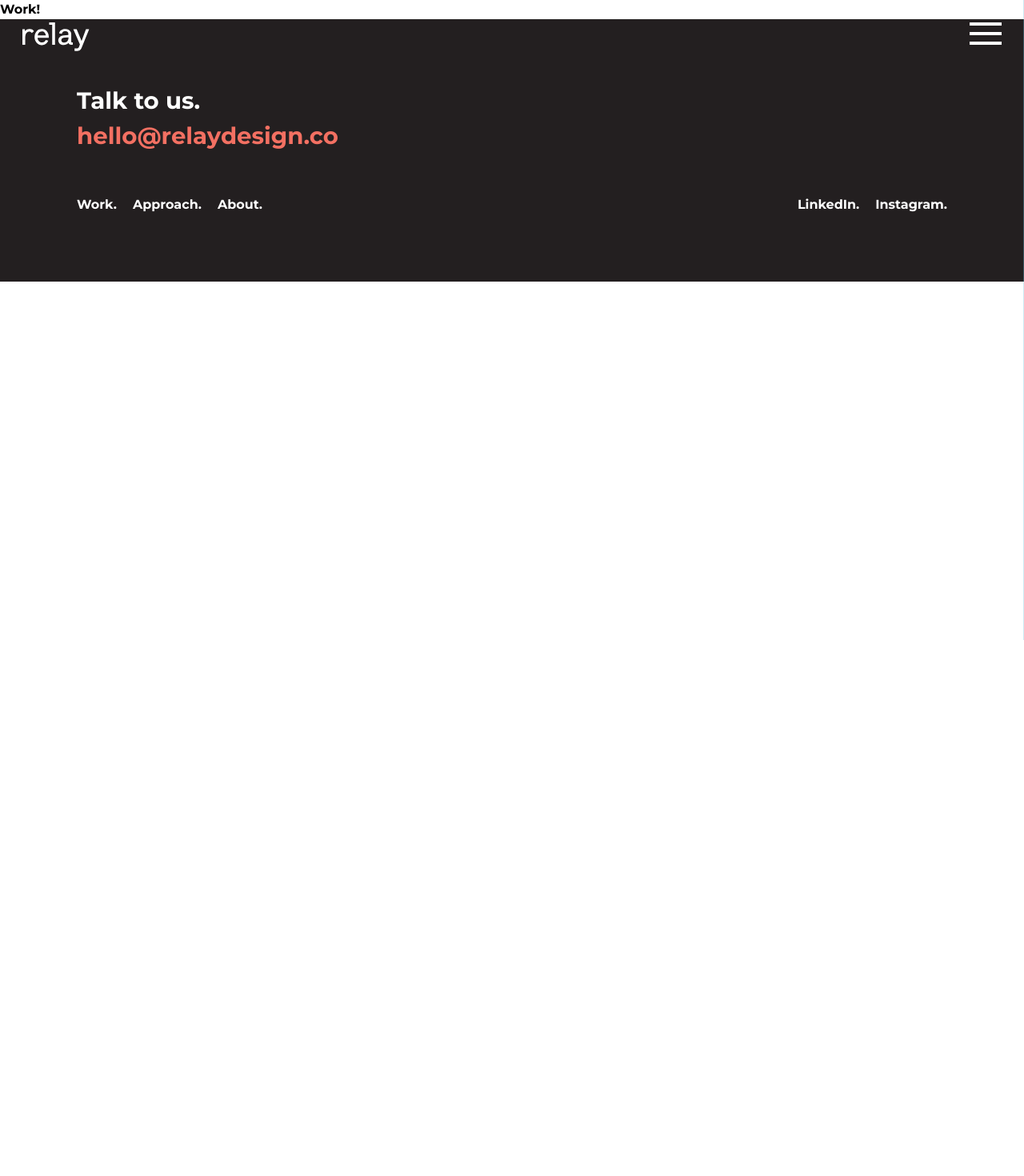
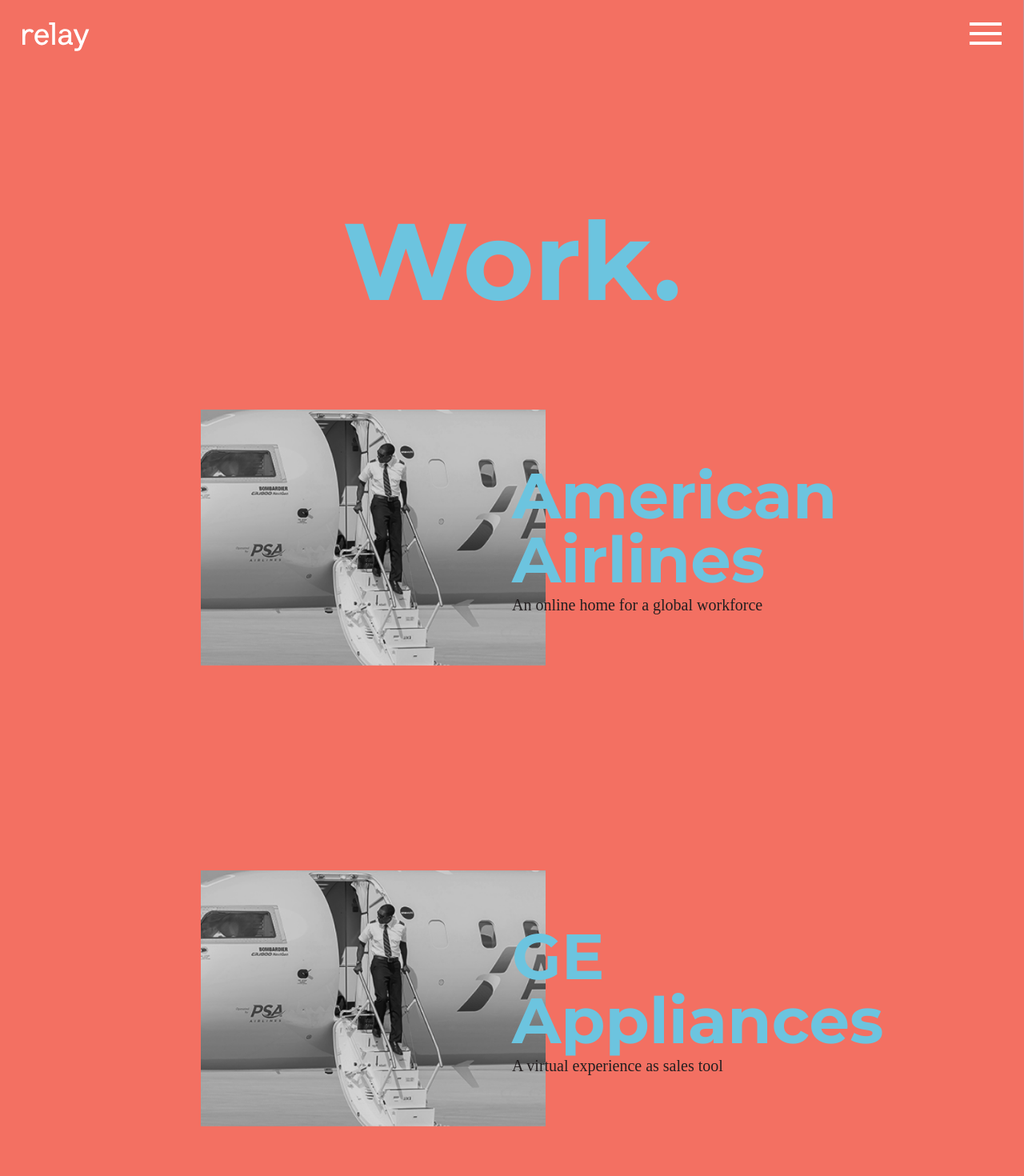
Before and after one commit to relaydesignco/relaywebsite, a Vue app: page /work in a window 1280 px wide. Shown: the top 1470 px of the page at 80% size. Before the commit the page ends 800 px from the top, so only its background shows below. Built offline with nearby package versions, Linux system fonts and the light colour scheme; a web font is replaced by a local one.

Commit message:
Start on work page

```diff
--- a/src/views/Work.vue
+++ b/src/views/Work.vue
@@ -1,15 +1,41 @@
 <script setup lang="ts">
+import { ref } from 'vue'
+import ColorSection from '../components/ColorSection.vue'
+import WorkListItem from '../components/WorkListItem.vue'
 import Footer from '../components/Footer.vue'
+
+const bg = ref('bg-white')
+
+function onChangeBg(color: string) {
+  bg.value = color
+}
 </script>
 
 <template>
-  <main>
-    <h1>Work!</h1>
+  <main :class="bg">
+
+    <ColorSection bg-color="red" @changeBg="onChangeBg">
+      <div class="flex flex-col min-h-screen px-8 md:px-24 items-center justify-center">
+        <h1 class="h1 text-center text-blue mb-40 mt-56">Work.</h1>
+
+        <div class="w-full py-12">
+          <WorkListItem title="American Airlines" description="An online home for a global workforce" img-src="/fpo.png" route-url="/work/american-airlines" />
+          <WorkListItem title="GE Appliances" description="A virtual experience as sales tool" img-src="/fpo.png" route-url="/work/american-airlines" />
+          <WorkListItem title="Embodied Labs" description="Immersive online training platform" img-src="/fpo.png" route-url="/work/american-airlines" />
+        </div>
+
+      </div>
+    </ColorSection>
+
+
+    <Footer />
   </main>
-  <Footer />
 </template>
 
 <style scoped>
 
+main {
+  transition: background-color 1.2s ease;
+}
 
 </style>
```
